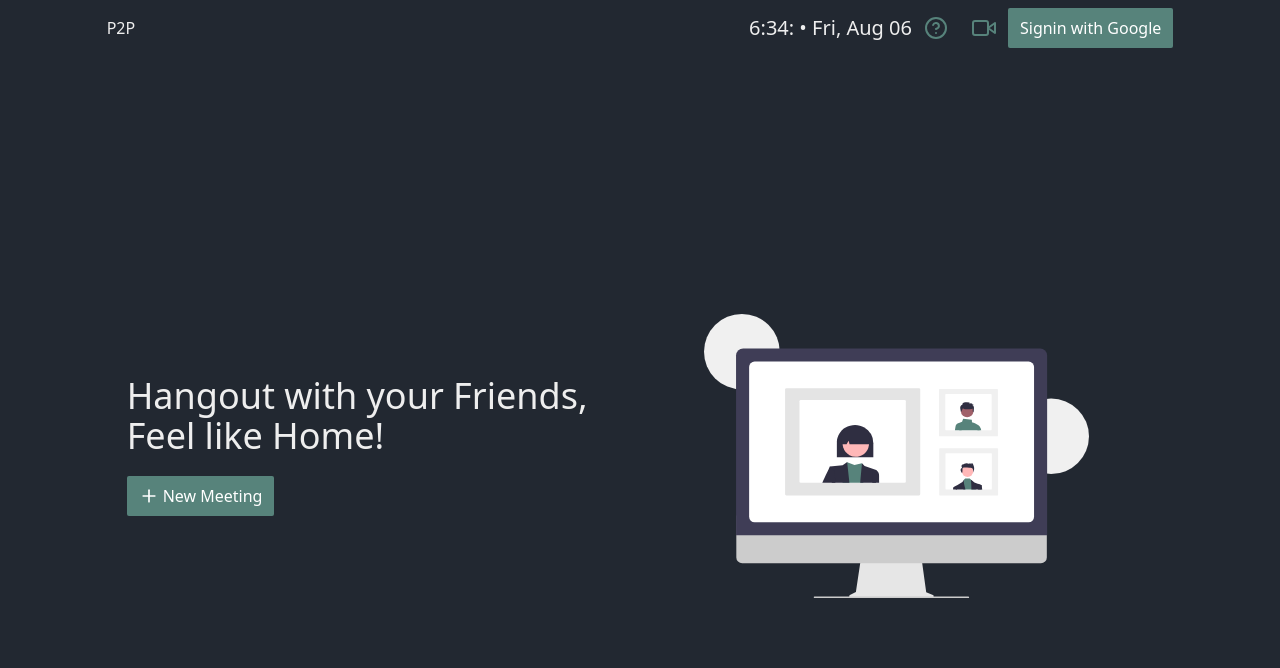
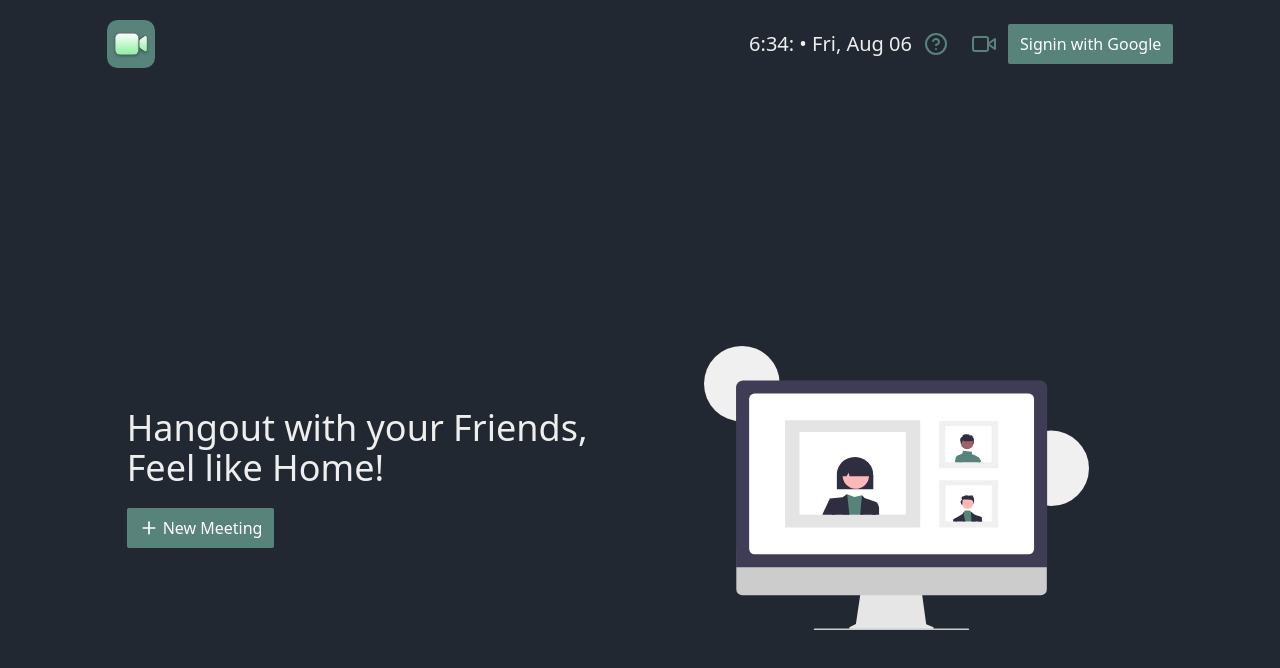
Before and after one commit to ponikar/p2p, a React (Vite) app: page / in a window 1280 px wide. Shown: the top 668 px of the page. Built offline with nearby package versions, Linux system fonts and the light colour scheme; no server answers.

Commit message:
Title, Icons added

```diff
--- a/index.html
+++ b/index.html
@@ -2,9 +2,9 @@
 <html lang="en">
   <head>
     <meta charset="UTF-8" />
-    <link rel="icon" type="image/svg+xml" href="/src/favicon.svg" />
+    <link rel="icon" type="image/svg+xml" href="/src/assets/imgs/logo.svg" />
     <meta name="viewport" content="width=device-width, initial-scale=1.0" />
-    <title>Vite App</title>
+    <title>Hello | Welcome</title>
   </head>
   <body>
     <div id="root"></div>
--- a/src/components/create-meeting/create-meeting-header/create-meeting-header.component.tsx
+++ b/src/components/create-meeting/create-meeting-header/create-meeting-header.component.tsx
@@ -2,18 +2,21 @@ import React, { FC } from "react";
 import { HelpCircle, Video } from "react-feather";
 import { getCurrentTime, getDateTime } from "../../../utils/time.utills";
 import { Signin } from "./signin.component";
-
+import logo from "../../../assets/imgs/logo.svg";
 export const CreateMeetingHeader: FC = () => {
   return (
     <header className="w-10/12 text-highlight flex justify-between items-center mx-auto">
-    <h1> P2P </h1>
-
-    <section className="text-xl my-2 items-center flex">
-        <p> {getCurrentTime()} &bull; {getDateTime()} </p>
+      <section className="py-5">
+        <img src={logo} className="w-12 h-12" />
+      </section>
+      <section className="text-xl my-2 items-center flex">
+        <p>
+          {getCurrentTime()} &bull; {getDateTime()}
+        </p>
         <HelpCircle className="text-sm cursor-pointer mx-3 text-primary" />
         <Video className="text-sm cursor-pointer mx-3 text-primary" />
         <Signin />
-    </section>
+      </section>
     </header>
   );
 };
--- a/src/pages/create-meeting.page.tsx
+++ b/src/pages/create-meeting.page.tsx
@@ -1,14 +1,17 @@
-import React, { FC, memo, useState } from "react";
+import React, { FC, memo, useEffect, useState } from "react";
 import { CreateMeetingHeader } from "../components/create-meeting/create-meeting-header/create-meeting-header.component";
 import { MeetingCreation } from "../components/create-meeting/meeting-creation/meeeting-creation.component";
 
 export const CreateMeeting: FC = memo(() => {
+  useEffect(() => {
+    document.title = "Hello | 🥳️ Hangout with your friends.";
+  }, []);
   return (
     <React.Fragment>
-    <CreateMeetingHeader />
-    <main className="w-full text-highlight h-screen center">
-      <MeetingCreation />
-    </main>
+      <CreateMeetingHeader />
+      <main className="w-full text-highlight h-screen center">
+        <MeetingCreation />
+      </main>
     </React.Fragment>
   );
 });
--- a/src/pages/meeting-area.page.tsx
+++ b/src/pages/meeting-area.page.tsx
@@ -1,5 +1,5 @@
 import { motion } from "framer-motion";
-import React, { FC, memo, useRef, useState } from "react";
+import React, { FC, memo, useEffect, useRef, useState } from "react";
 import { MeetingCreationWebcam } from "../components/create-meeting/meeting-creation/meeting-creation-webcam.component";
 import { MeetingArea } from "../components/meeting/meeting-area/meeting-area.component";
 import { WebCamStreaming } from "../components/webcam-streaming/webcam-streaming.component";
@@ -7,7 +7,9 @@ import { WebCamStreaming } from "../components/webcam-streaming/webcam-streaming
 export const MeetingAreaPage: FC = memo(() => {
   const contstrainRef = useRef(null);
   const [isJoined, setisJoined] = useState(false);
-
+  useEffect(() => {
+    document.title = "Hello 🎥 | Meeting Area";
+  }, []);
   return (
     <>
       {isJoined ? (
--- a/src/pages/meeting-left.page.tsx
+++ b/src/pages/meeting-left.page.tsx
@@ -1,10 +1,13 @@
-import React from "react";
+import React, { useEffect } from "react";
 import { CreateMeetingHeader } from "../components/create-meeting/create-meeting-header/create-meeting-header.component";
 import bye from "../assets/imgs/bye.svg";
 import { PrimaryButton } from "../components/common/button.component";
 import { useHistory } from "react-router-dom";
 export const MeetingLeft = () => {
   const { replace } = useHistory();
+  useEffect(() => {
+    document.title = "Hello | 👋 Have a great day!";
+  }, []);
   return (
     <>
       <CreateMeetingHeader />
```
Also changed, not shown: src/assets/imgs/logo.svg (added).
